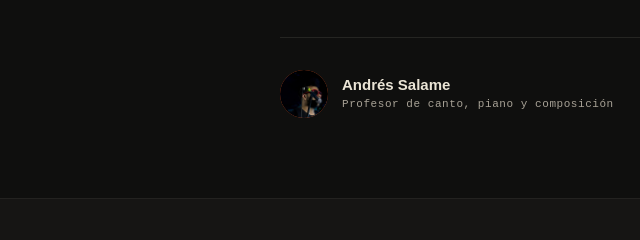
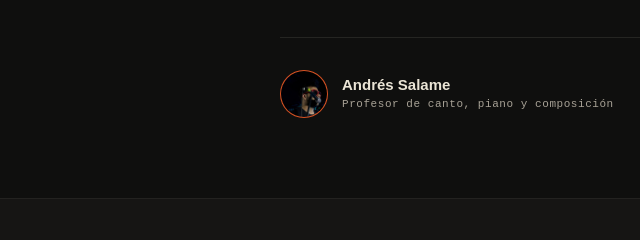
Before and after one commit to andressalame/profesormvt-web, an Astro site: page /blog/apoya-mas-fuerte-mal-consejo in a window 1280 px wide. Shown: the part 3396-3636 px from the top of the page, 0-640 px from the left. Built offline with nearby package versions, Linux system fonts and the light colour scheme; Astro itself is replaced by a stand-in of ours.

Commit message:
blogsito

```diff
--- a/src/styles/blog-post.css
+++ b/src/styles/blog-post.css
@@ -270,14 +270,12 @@
   width: 48px;
   height: 48px;
   border-radius: 50%;
+  object-fit: cover;
+  object-position: center 30%;
   background: var(--gold-soft);
-  color: var(--wine-deep);
-  display: flex;
-  align-items: center;
-  justify-content: center;
-  font-family: 'Fraunces', serif;
-  font-size: 22px;
-  font-weight: 500;
+  border: 1.5px solid rgba(208, 74, 28, 0.5);
+  display: block;
+  flex-shrink: 0;
 }
 .author-name {
   font-size: 15px;
```
